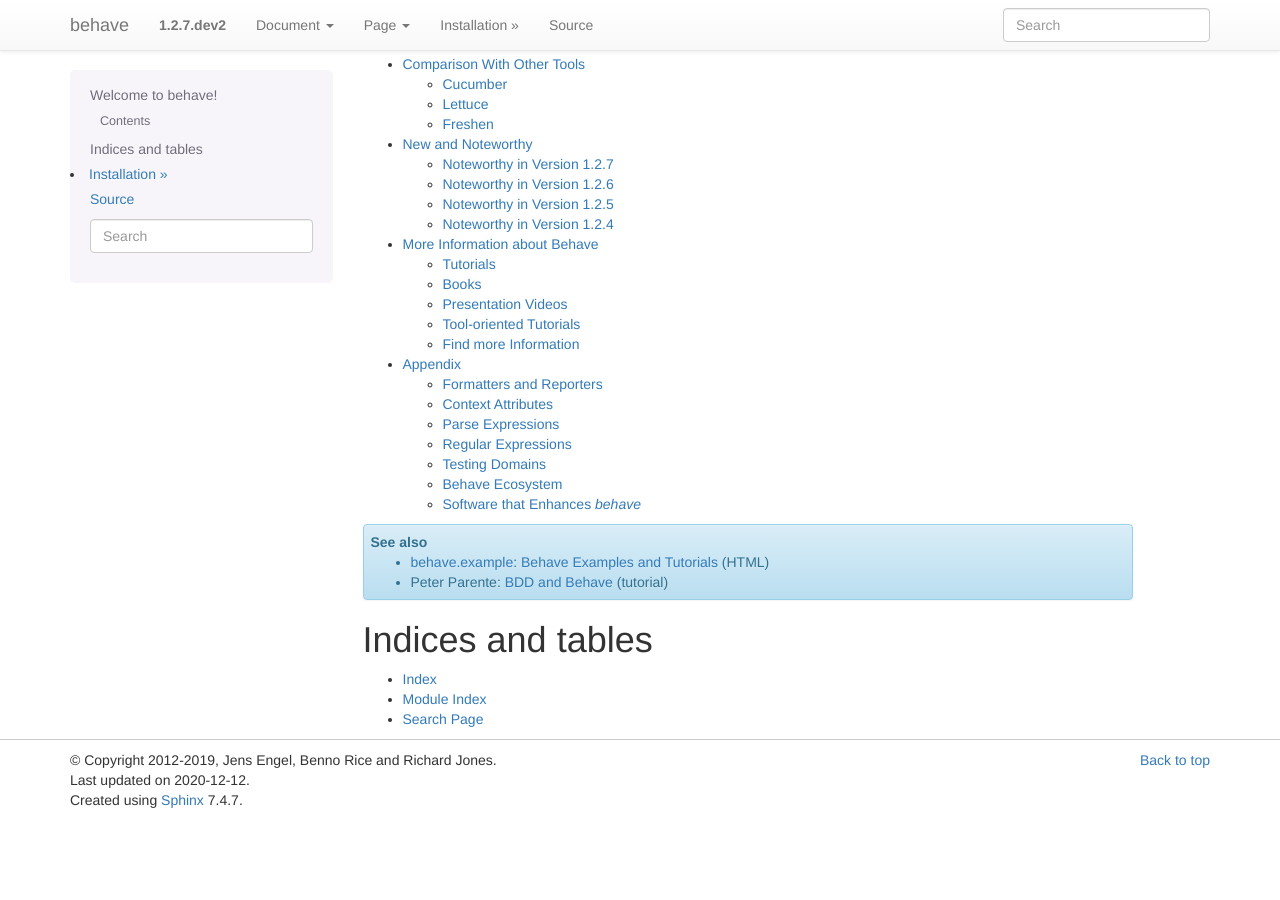
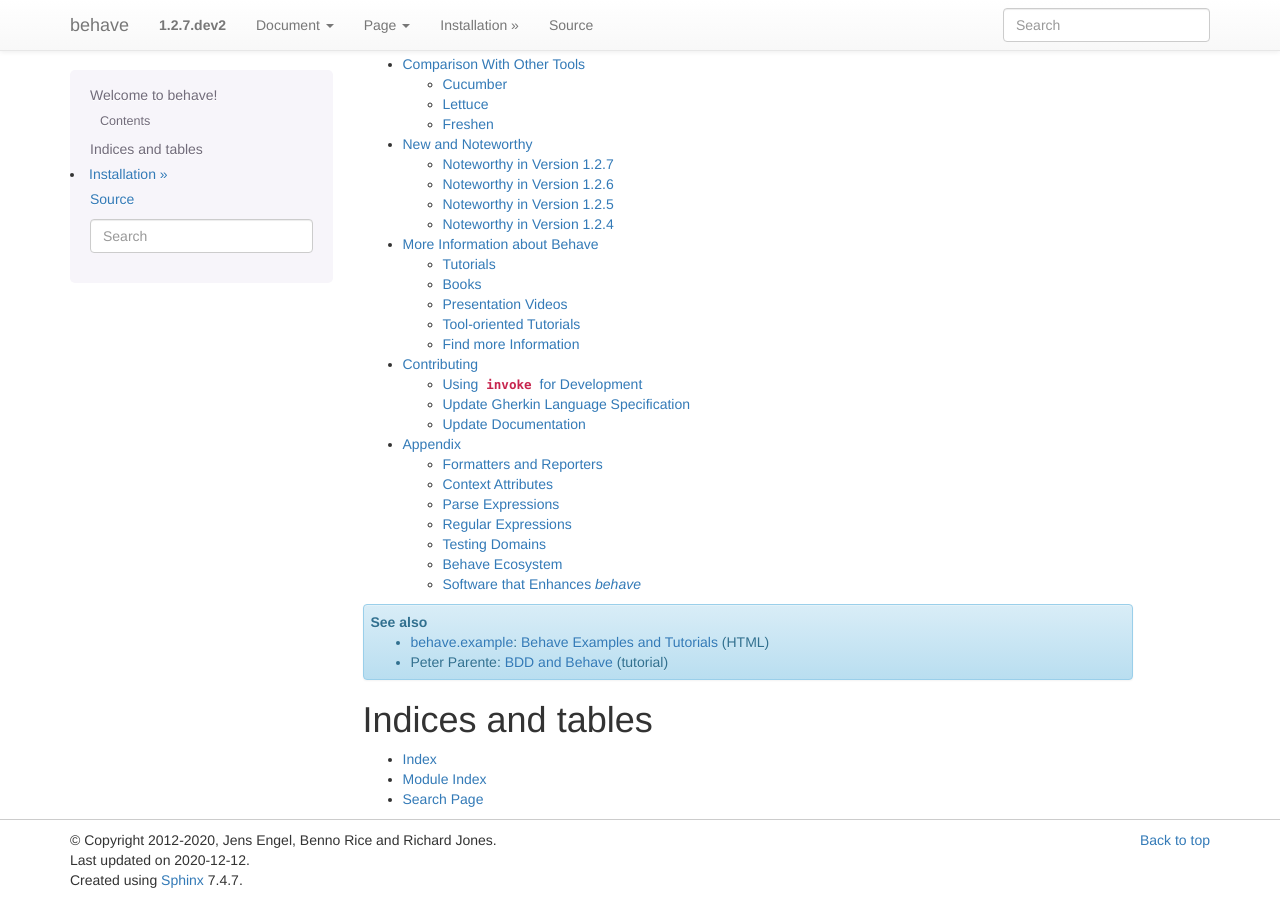
Before and after one commit to zhwei820/behave, a Sphinx documentation site: the page built from docs/index.rst, in a window 1280 px wide and 900 px high, scrolled down 1612 px. Built offline with Sphinx 7.4.7, drawn with Linux system fonts in a browser that asks for light colours; the version number is read from the project's files by our own code; before the commit the page ends 2432 px from its top, so only the background shows below that; some of the changed lines change nothing that is shown.

Commit message:
Add Contributing chapter

```diff
--- a/docs/conf.py
+++ b/docs/conf.py
@@ -108,7 +108,7 @@
 # -----------------------------------------------------------------------------
 project = u"behave"
 authors = u"Jens Engel, Benno Rice and Richard Jones"
-copyright = u"2012-2019, %s" % authors
+copyright = u"2012-2020, %s" % authors
 
 # The version info for the project you're documenting, acts as replacement for
 # |version| and |release|, also used in various other places throughout the
--- /dev/null
+++ b/docs/contributing.rst
@@ -0,0 +1,82 @@
+Contributing
+============
+
+If you find a bug you can fix or want to contribute an enhancement you're
+welcome to `open an issue`_ on GitHub or create a `pull request`_ directly.
+
+.. _open an issue: https://github.com/behave/behave/issues
+.. _pull request: https://github.com/behave/behave/pulls
+
+Using ``invoke`` for Development
+--------------------------------
+
+For most development tasks we have `invoke`_ commands.
+
+Install all requirements for running tasks using Pip, e.g.
+
+.. code-block:: console
+
+    python3 -m pip install -r tasks/py.requirements.txt
+
+Display all available ``invoke`` commands like this:
+
+.. code-block:: console
+
+    invoke -l
+
+If you're curious, all ``invoke`` tasks are located in the ``tasks/``
+folder.
+
+.. _invoke: https://www.pyinvoke.org/
+
+Update Gherkin Language Specification
+-------------------------------------
+
+An ``invoke`` command will download the latest Gherkin language
+specification and update the `behave/i18n.py`_ module:
+
+.. code-block:: console
+
+    invoke develop.update-gherkin
+
+If there were changes this command will have updated two files:
+
+#. ``etc/gherkin/gherkin-languages.json`` (original Cucumber JSON spec)
+#. ``behave/i18n.py`` (Python module generated from the JSON spec)
+
+Put both under version control and open a PR to merge them.
+
+.. _behave/i18n.py:
+    https://github.com/behave/behave/blob/master/behave/i18n.py
+
+Update Documentation
+--------------------
+
+Our documentation is written in `reStructuredText`_, and built and hosted
+on `ReadTheDocs`_. Make your changes to the files in the ``docs/`` folder
+and build the documentation with:
+
+.. code-block:: console
+
+    invoke docs
+
+or, alternatively, using Tox:
+
+.. code-block:: console
+
+    tox -e docs
+
+.. hint::
+
+    Building the docs requires Sphinx and DocUtils. If your build fails
+    because those are missing, run:
+
+        python3 -m pip install -r py.requirements/docs.txt
+
+Once the docs are built successfully, ``sphinx`` will tell you where it
+generated the HTML output (typically ``build/docs/html``), which you can
+then inspect locally.
+
+.. _reStructuredText:
+    https://www.sphinx-doc.org/en/master/usage/restructuredtext/basics.html
+.. _ReadTheDocs: https://readthedocs.org/
--- a/docs/index.rst
+++ b/docs/index.rst
@@ -43,6 +43,7 @@
    comparison
    new_and_noteworthy
    more_info
+   contributing
    appendix
 
 .. seealso::
```
